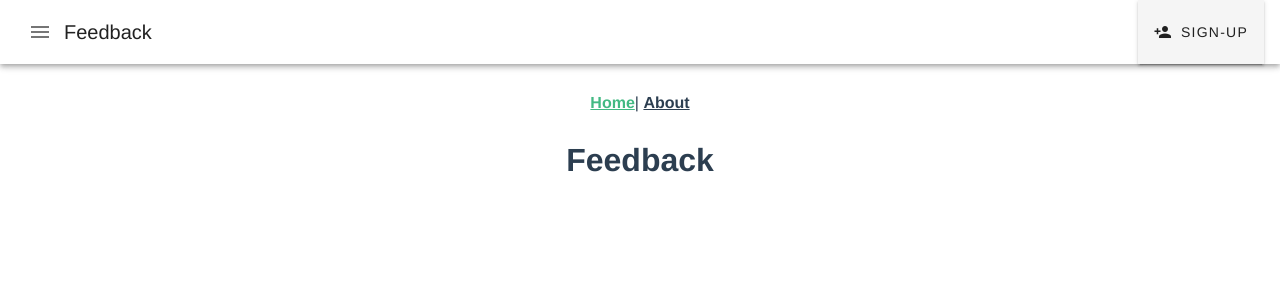
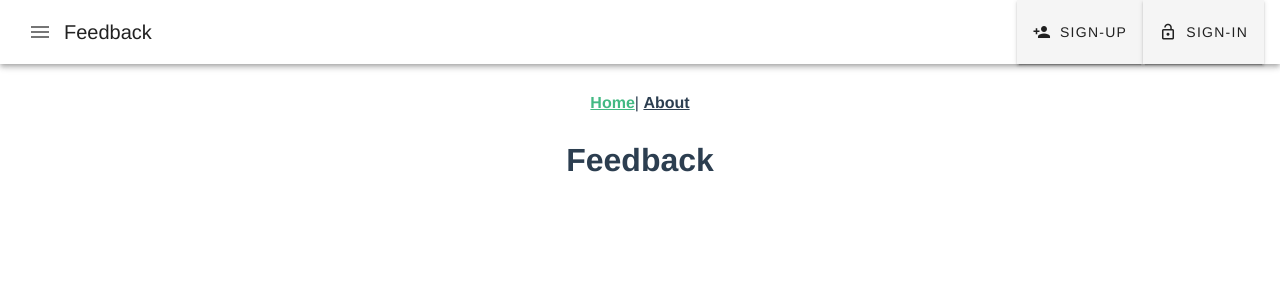
Before and after one commit to AdamCassidy/feedback-app, a Vue app: page / in a window 1280 px wide. Shown: the top 300 px of the page. Built offline with nearby package versions, Linux system fonts and the light colour scheme.

Commit message:
Added a sign-in button to the toolbar, installed firebase and imported it in main.js

```diff
--- a/package.json
+++ b/package.json
@@ -9,6 +9,7 @@
   },
   "dependencies": {
     "core-js": "^3.6.5",
+    "firebase": "^7.18.0",
     "material-design-icons-iconfont": "^5.0.1",
     "vue": "^2.6.11",
     "vue-router": "^3.2.0",
--- a/src/App.vue
+++ b/src/App.vue
@@ -9,6 +9,9 @@
       <v-toolbar-items>
         <v-btn>
           <v-icon left>person_add</v-icon>Sign-up
+        </v-btn>
+        <v-btn>
+          <v-icon left>lock_open</v-icon>Sign-in
         </v-btn>
       </v-toolbar-items>
     </v-toolbar>
--- a/src/main.js
+++ b/src/main.js
@@ -1,13 +1,17 @@
 import Vue from "vue";
 import App from "./App.vue";
 import "material-design-icons-iconfont/dist/material-design-icons.css";
-import vuetify from './plugins/vuetify';
-import router from './router'
+import vuetify from "./plugins/vuetify";
+import router from "./router";
+import * as firebase from "firebase";
 
 Vue.config.productionTip = false;
 
 new Vue({
   vuetify,
   router,
-  render: (h) => h(App)
+  render: (h) => h(App),
+  created() {
+    firebase.initializeApp({});
+  },
 }).$mount("#app");
```
Also changed, not shown: 1 other file (tests, documents, lock files or other folders).
